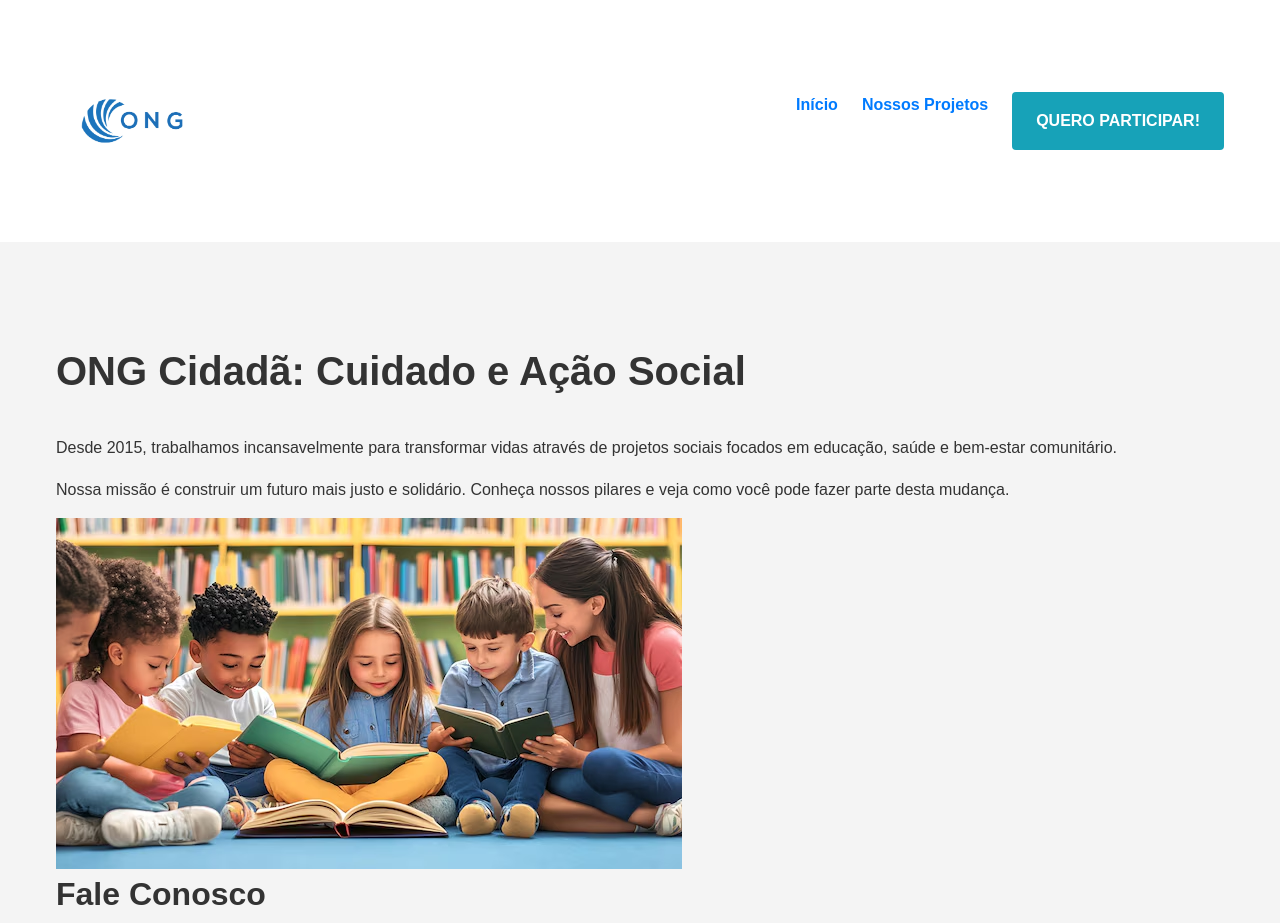
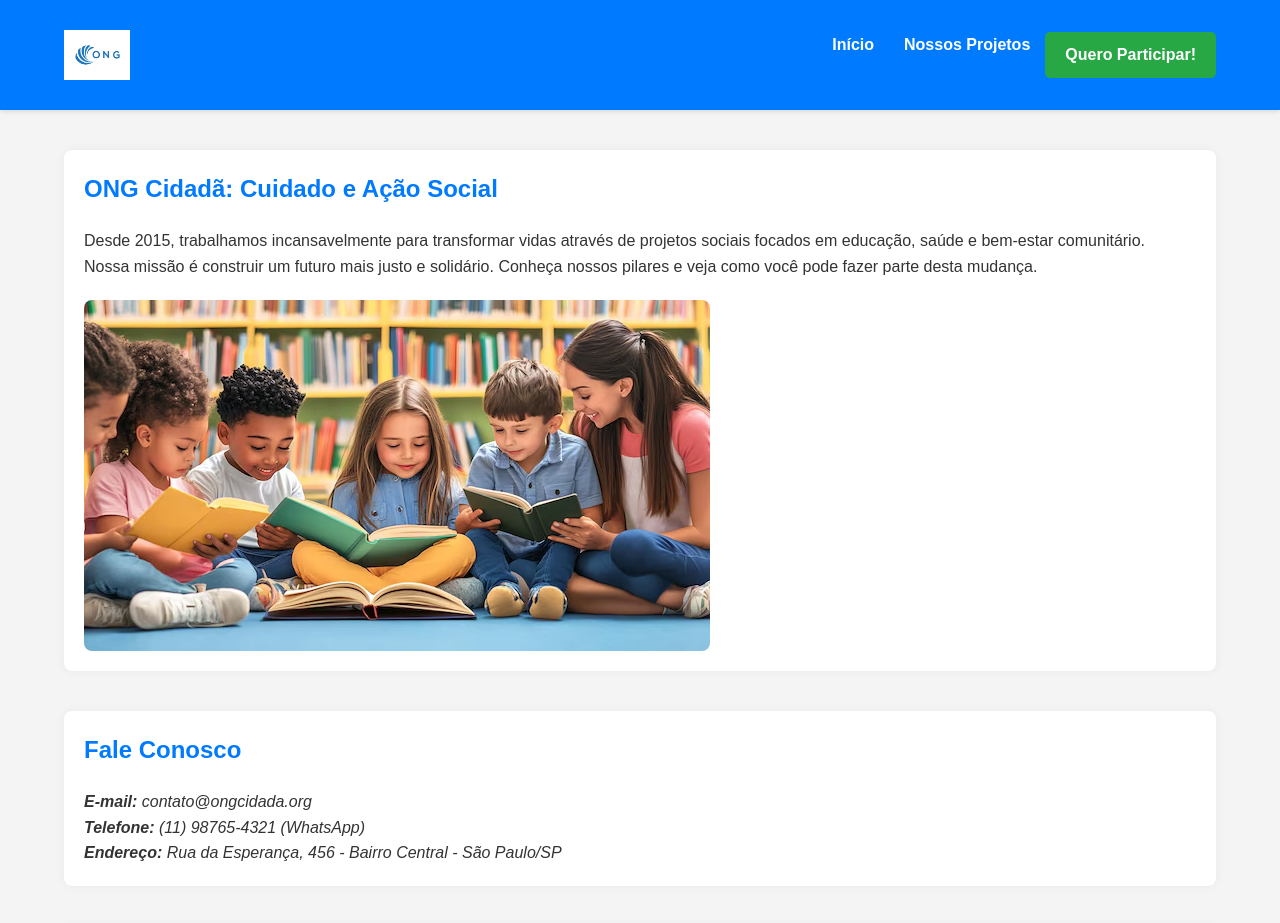
Before and after one commit to Hevelly-pixel/site-ong, a plain HTML site: page index.html in a window 1280 px wide. Shown: the top 923 px of the page. Drawn offline with Linux system fonts and the light colour scheme.

Commit message:
Melhoria de Design: Implementação de layout base e correção de imagens.

```diff
--- a/css/style.css
+++ b/css/style.css
@@ -1,21 +1,141 @@
-/* ----------------------------------------------------
-  ESTRUTURA MODULAR CSS - IMPORTAÇÕES (ESTRUTURA IDEAL E CORRETA)
-  Este arquivo importa todos os módulos, assumindo a estrutura limpa.
----------------------------------------------------- */
+/* ========================================= */
+/* 1. RESET e CONFIGURAÇÕES GLOBAIS          */
+/* ========================================= */
 
-/* 1. BASE: Design System, Reset e Tipografia (Arquivos em css/base/) */
-@import url('./base/_reset.css');
-@import url('./base/_design-system.css');
-@import url('./base/_tipografia.css');
+* {
+    /* Garante que padding e border não aumentem o tamanho total do elemento */
+    box-sizing: border-box;
+    margin: 0;
+    padding: 0;
+}
+
+body {
+    font-family: Arial, sans-serif; /* Fonte base */
+    line-height: 1.6; /* Espaçamento de linha para leitura */
+    background-color: #f4f4f4; /* Fundo suave */
+    color: #333;
+}
+
+/* Garante que todas as imagens sejam responsivas */
+img {
+    max-width: 100%; /* A imagem nunca será maior que 100% do seu contêiner */
+    height: auto;   /* Mantém a proporção da imagem ao redimensionar */
+    display: block; /* Remove espaços em branco indesejados abaixo das imagens */
+}
+
+/* ========================================= */
+/* 2. UTILS - CLASSES DE USO GERAL           */
+/* ========================================= */
+
+/* Contêiner para centralizar o conteúdo */
+.container {
+    width: 90%;
+    max-width: 1200px;
+    margin: 0 auto;      /* Centraliza horizontalmente */
+    padding: 20px 0;
+}
+
+/* Estilo para links e botões */
+.btn {
+    display: inline-block;
+    padding: 10px 20px;
+    text-decoration: none;
+    border-radius: 5px;
+    font-weight: bold;
+    text-align: center;
+    transition: background-color 0.3s;
+}
+
+.btn-primary {
+    background-color: #007BFF; /* Cor primária (ex: Azul) */
+    color: white;
+}
+
+.btn-secondary {
+    background-color: #28a745; /* Cor secundária (ex: Verde) */
+    color: white;
+}
+
+.btn:hover {
+    opacity: 0.9;
+}
 
 
-/* 2. LAYOUT: Estrutura Geral, Header, Footer e Grid (Arquivos em css/layout/) */
-@import url('./layout/_grid.css');
-@import url('./layout/_header.css');
-@import url('./layout/_footer.css');
+/* ========================================= */
+/* 3. LAYOUT E COMPONENTES                   */
+/* ========================================= */
+
+/* Barra de Navegação (Header) */
+header {
+    background-color: #007BFF;
+    color: white;
+    padding: 10px 0;
+    box-shadow: 0 2px 4px rgba(0,0,0,0.1);
+}
+
+header .logo {
+    max-height: 50px;
+}
+
+nav {
+    display: flex;
+    justify-content: space-between; /* Espaça o logo e o menu */
+    align-items: center;
+}
+
+nav ul {
+    list-style: none;
+    display: flex;
+}
+
+nav ul li a {
+    color: white;
+    text-decoration: none;
+    padding: 10px 15px;
+    font-weight: bold;
+}
+
+nav ul li a:hover {
+    text-decoration: underline;
+}
+
+/* Seções Principais */
+main .container {
+    padding-top: 40px;
+    padding-bottom: 40px;
+}
+
+section {
+    margin-bottom: 40px;
+    padding: 20px;
+    background-color: white;
+    border-radius: 8px;
+    box-shadow: 0 0 10px rgba(0,0,0,0.05);
+}
+
+section h1, section h2 {
+    color: #007BFF;
+    margin-bottom: 20px;
+}
+
+/* Estilo específico para a imagem principal (Banner) */
+.apresentacao img {
+    margin-top: 20px;
+    border-radius: 8px;
+}
 
 
-/* 3. COMPONENTES: Cards, Botões e Formulários (Arquivos em css/components/) */
-@import url('./components/_buttons.css');
-@import url('./components/_forms.css');
-@import url('./components/_cards.css');
+/* Rodapé (Footer) */
+footer {
+    background-color: #333;
+    color: white;
+    text-align: center;
+    padding: 20px 0;
+    margin-top: 30px;
+}
+
+/* Estilos de acessibilidade (Seção de foco visual) */
+a:focus, button:focus, input:focus, textarea:focus, select:focus {
+    outline: 3px solid #ffaa00; /* Foco visual mais claro e padrão WCAG */
+    outline-offset: 2px;
+}
```
